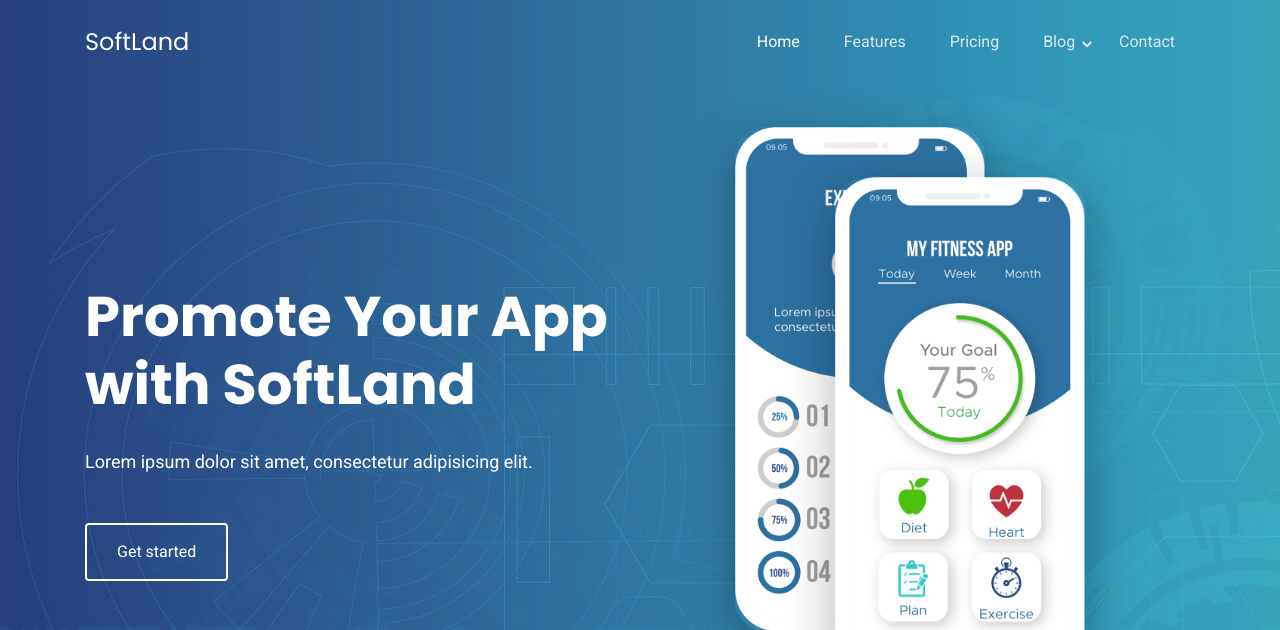
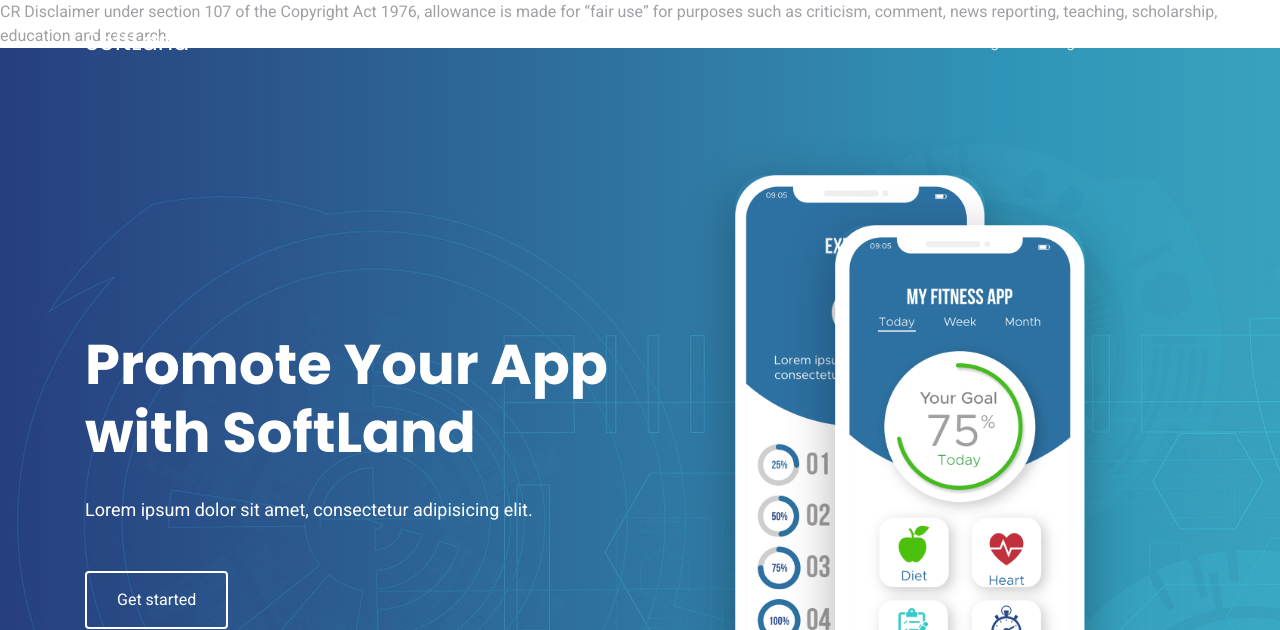
Before and after one commit to Family2Family/website, a Flask app: page / in a window 1280 px wide. Shown: the top 630 px of the page. Run offline with Flask 2, Linux system fonts and the light colour scheme; some libraries are stand-ins or nearby versions.

Commit message:
added Disclaimers on HTML

```diff
--- a/templates/blog-single.html
+++ b/templates/blog-single.html
@@ -88,7 +88,11 @@
       </div>
 
     </header>
-
+    <div id="js-flash-container">
+      <div class="flash flash-full flash-notice">
+        CR Disclaimer under section 107 of the Copyright Act 1976, allowance is made for “fair use” for purposes such as criticism, comment, news reporting, teaching, scholarship, education and research.
+      </div>
+    </div>
 
     <main id="main">
       <div class="hero-section inner-page">
--- a/templates/blog.html
+++ b/templates/blog.html
@@ -88,7 +88,11 @@
       </div>
 
     </header>
-
+    <div id="js-flash-container">
+      <div class="flash flash-full flash-notice">
+        CR Disclaimer under section 107 of the Copyright Act 1976, allowance is made for “fair use” for purposes such as criticism, comment, news reporting, teaching, scholarship, education and research.
+      </div>
+    </div>
 
     <main id="main">
       <div class="hero-section inner-page">
--- a/templates/contact.html
+++ b/templates/contact.html
@@ -88,7 +88,11 @@
       </div>
 
     </header>
-
+    <div id="js-flash-container">
+      <div class="flash flash-full flash-notice">
+        CR Disclaimer under section 107 of the Copyright Act 1976, allowance is made for “fair use” for purposes such as criticism, comment, news reporting, teaching, scholarship, education and research.
+      </div>
+    </div>
 
     <main id="main">
       <div class="hero-section inner-page">
--- a/templates/features.html
+++ b/templates/features.html
@@ -89,6 +89,11 @@
 
     </header>
 
+    <div id="js-flash-container">
+      <div class="flash flash-full flash-notice">
+        CR Disclaimer under section 107 of the Copyright Act 1976, allowance is made for “fair use” for purposes such as criticism, comment, news reporting, teaching, scholarship, education and research.
+      </div>
+    </div>
 
     <main id="main">
       <div class="hero-section inner-page">
--- a/templates/index.html
+++ b/templates/index.html
@@ -91,6 +91,12 @@
       </div>
 
     </header>
+
+    <div id="js-flash-container">
+      <div class="flash flash-full flash-notice">
+        CR Disclaimer under section 107 of the Copyright Act 1976, allowance is made for “fair use” for purposes such as criticism, comment, news reporting, teaching, scholarship, education and research.
+      </div>
+    </div>
 
 
     <main id="main">
@@ -421,6 +427,7 @@
     </footer>
   </div> <!-- .site-wrap -->
 
+
   <a href="#" class="back-to-top"><i class="icofont-simple-up"></i></a>
 
   <!-- Vendor JS Files -->
--- a/templates/pricing.html
+++ b/templates/pricing.html
@@ -88,7 +88,11 @@
       </div>
 
     </header>
-
+    <div id="js-flash-container">
+      <div class="flash flash-full flash-notice">
+        CR Disclaimer under section 107 of the Copyright Act 1976, allowance is made for “fair use” for purposes such as criticism, comment, news reporting, teaching, scholarship, education and research.
+      </div>
+    </div>
 
     <main id="main">
       <div class="hero-section inner-page">
--- a/wsgi.py
+++ b/wsgi.py
@@ -25,4 +25,4 @@ def blog_single():
   return render_template("blog-single.html")
 
 if __name__ == "__main__":
-  app.run()
+  app.run(debug=True)
```
